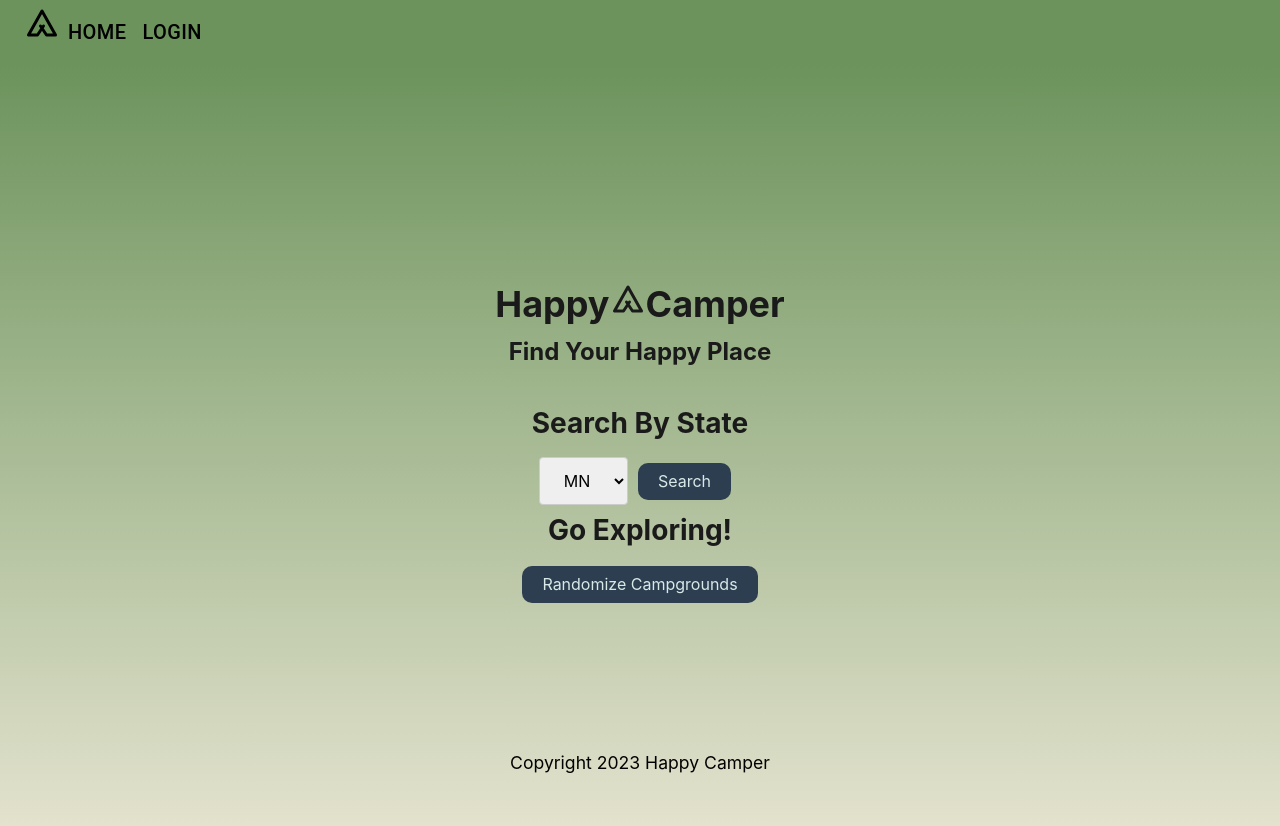
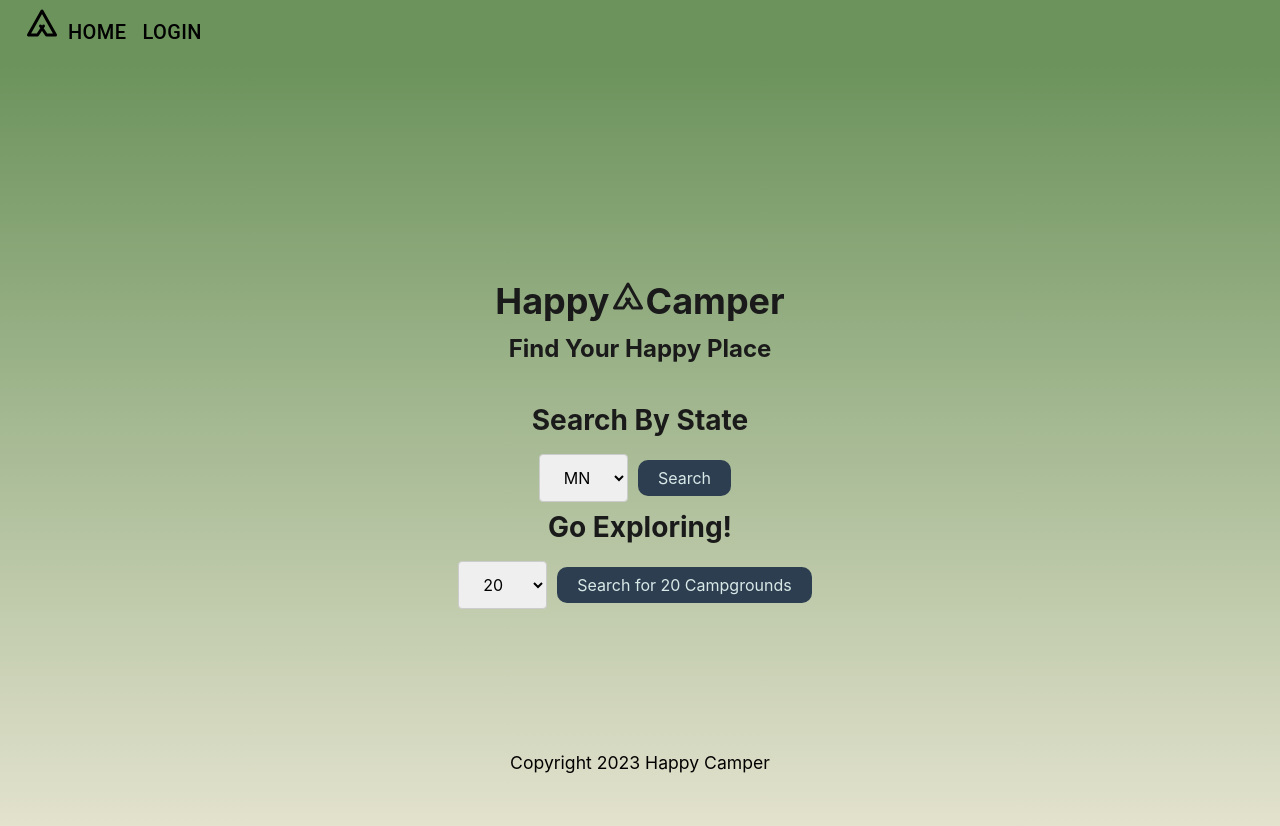
Before and after one commit to CBshmear/big-ole-3, a React (Create React App) app in the folder client/: page / in a window 1280 px wide. Shown: the top 826 px of the page. Built offline with nearby package versions, Linux system fonts and the light colour scheme.

Commit message:
added search by limit functionality for search all campgrounds API call.

```diff
--- a/client/src/components/pages/Home.js
+++ b/client/src/components/pages/Home.js
@@ -23,9 +23,19 @@ const Home = () => {
     return () => saveCampIds(savedCampIds);
   });
 
-  const tester = async () => {
-    //randomize, may eventually become a search for all parks. in API call, it is limited to 20. will eventually be increased.
-    const response = await searchNationalParks();
+//state variable to initialize limit for all campgrounds API call
+const [selectedLimit, setSelectedLimit] = useState(20);
+
+//track selected limit for all campgrounds API call
+const handleLimitChange = (event) => {
+  setSelectedLimit(event.target.value);
+  console.log("limit option set to: " + event.target.value)
+
+};
+
+  const tester = async () => { //search all campgrounds API call
+
+    const response = await searchNationalParks(selectedLimit);
 
     if (!response.ok) {
       throw new Error("something went wrong!");
@@ -204,12 +214,28 @@ const Home = () => {
             Search
           </Button>
           <h3>Go Exploring!</h3>
+            <select
+            style={styles.select}
+              value={selectedLimit}
+              onChange={handleLimitChange}
+            >
+                <option value="10">10</option>
+                <option value="20">20</option>
+                <option value="30">30</option>
+                <option value="40">40</option>
+                <option value="50">50</option>
+                <option value="60">60</option>
+                <option value="70">70</option>
+                <option value="80">80</option>
+                <option value="90">90</option>
+                <option value="100">100</option>
+            </select>
           <Button
             className={Button}
             style={styles.button}
             onClick={() => tester()}
           >
-            Randomize Campgrounds
+            Search for {selectedLimit} Campgrounds
           </Button>
         </div>
       </div>
--- a/client/src/utils/API.js
+++ b/client/src/utils/API.js
@@ -1,7 +1,7 @@
 export const apikey = "eEWaC4GIndUneCiGtEBgtvwRfDJrPHd2RVmndhQd";
 
-export const searchNationalParks = () => {
-  return fetch(`https://developer.nps.gov/api/v1/campgrounds?thumbnail&api_key=${apikey}&limit=50" -H "accept: application/json
+export const searchNationalParks = (selectedLimit) => {
+  return fetch(`https://developer.nps.gov/api/v1/campgrounds?thumbnail&api_key=${apikey}&limit=${selectedLimit}" -H "accept: application/json
     `);
 };
 
```
